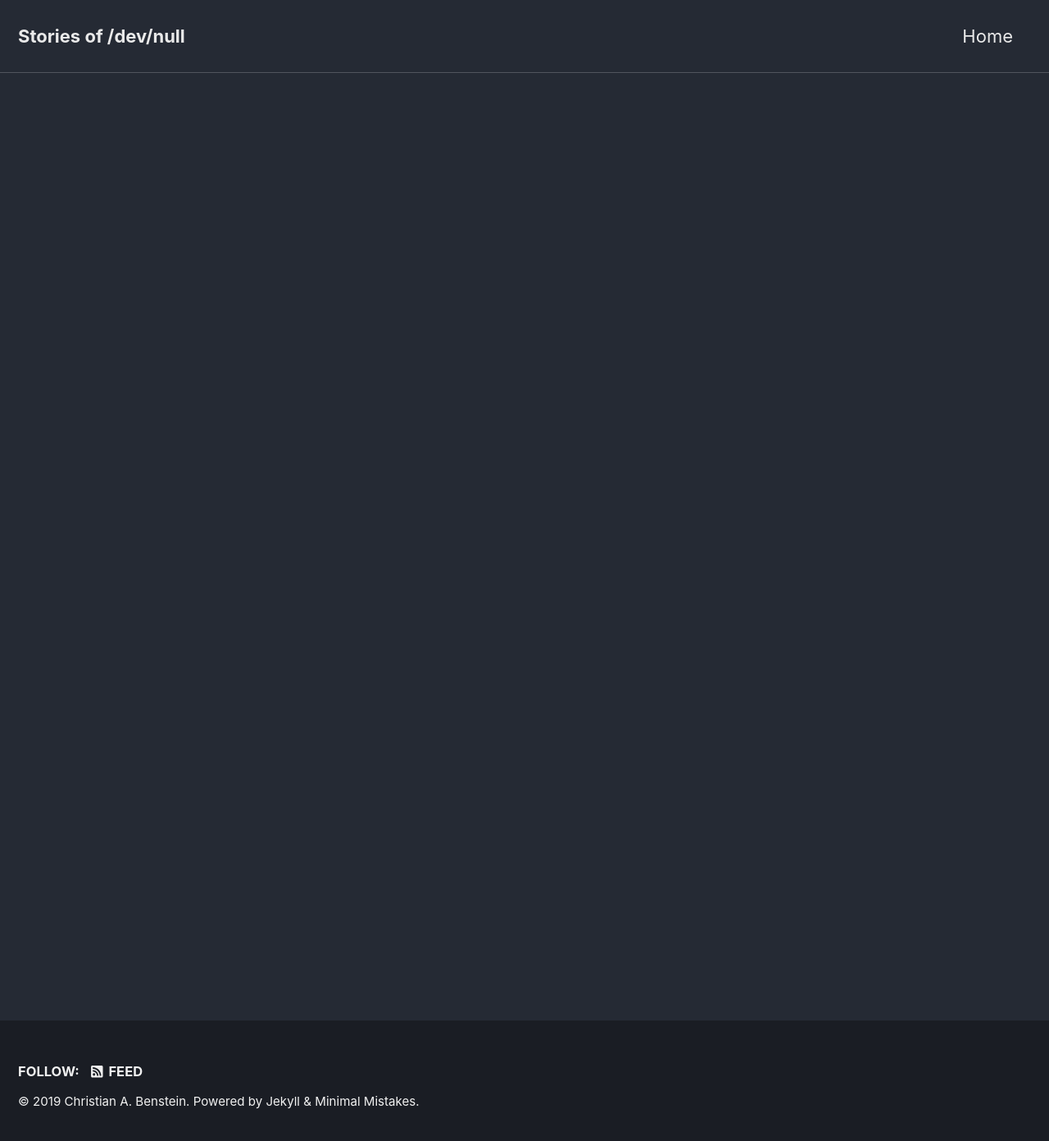
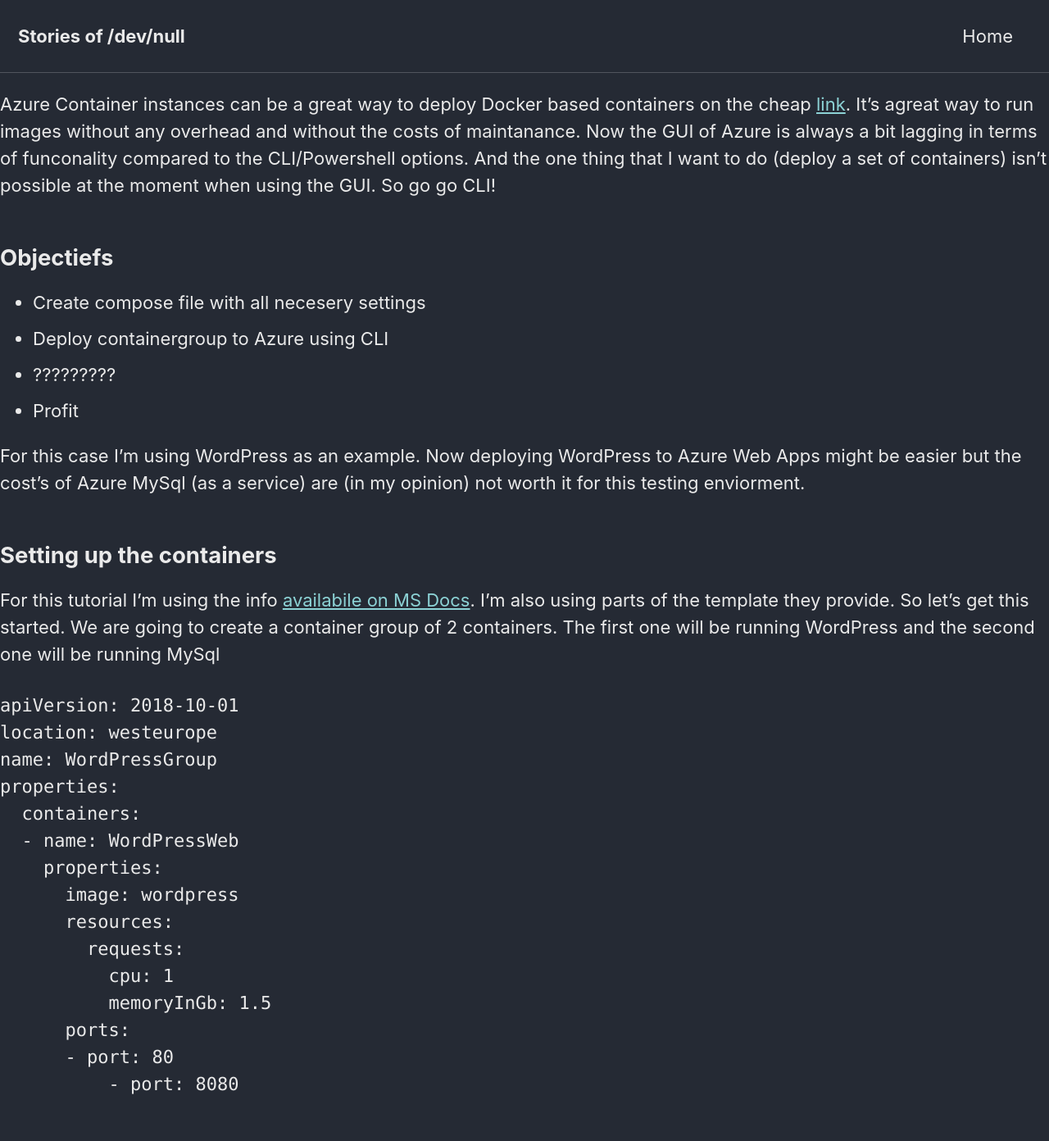
Before and after one commit to KingOfSpades/blog, a Jekyll site: the page built from _posts/2019-04-08-azure-containers-multi-deploy.md, in a window 1280 px wide and 1400 px high. Shown: the top 1392 px of the window at 82% size. Built offline with Jekyll 4.4.1, drawn with Linux system fonts in a browser that asks for light colours; cached includes are drawn as plain includes; our own code applies the rules of GitHub Pages for plain Markdown files; some of the changed text lies outside the part shown.

```diff
--- a/_posts/2019-04-08-azure-containers-multi-deploy.md
+++ b/_posts/2019-04-08-azure-containers-multi-deploy.md
@@ -10,3 +10,56 @@ tags:
     - Handy
 	- YAML
 ---
+
+Azure Container instances can be a great way to deploy Docker based containers on the cheap [link](https://docs.microsoft.com/en-us/azure/container-instances/container-instances-quickstart?WT.mc_id=UI_empg). It's agreat way to run images without any overhead and without the costs of maintanance. Now the GUI of Azure is always a bit lagging in terms of funconality compared to the CLI/Powershell options. And the one thing that I want to do (deploy a set of containers) isn't possible at the moment when using the GUI. So go go CLI!
+
+## Objectiefs
+* Create compose file with all necesery settings
+* Deploy containergroup to Azure using CLI
+* ?????????
+* Profit
+
+For this case I'm using WordPress as an example. Now deploying WordPress to Azure Web Apps might be easier but the cost's of Azure MySql (as a service) are (in my opinion) not worth it for this testing enviorment.
+
+## Setting up the containers
+For this tutorial I'm using the info [availabile on MS Docs](https://docs.microsoft.com/en-us/azure/container-instances/container-instances-multi-container-yaml). I'm also using parts of the template they provide. So let's get this started. We are going to create a container group of 2 containers. The first one will be running WordPress and the second one will be running MySql
+
+~~~YAML
+apiVersion: 2018-10-01
+location: westeurope
+name: WordPressGroup
+properties:
+  containers:
+  - name: WordPressWeb
+    properties:
+      image: wordpress
+      resources:
+        requests:
+          cpu: 1
+          memoryInGb: 1.5
+      ports:
+      - port: 80
+	  - port: 8080
+
+
+  - name: WordPressDB
+    properties:
+      image: mysql:5.7
+      resources:
+        requests:
+          cpu: 1
+          memoryInGb: 1.5
+  osType: Linux
+  ipAddress:
+    type: Public
+    ports:
+    - protocol: tcp
+      port: '80'
+    - protocol: tcp
+	  port: '8080'
+	args:
+	- MYSQL_ROOT_PASSWORD: my-secret-pw
+
+tags: "WordPress"
+type: Microsoft.ContainerInstance/containerGroups
+~~~
```
